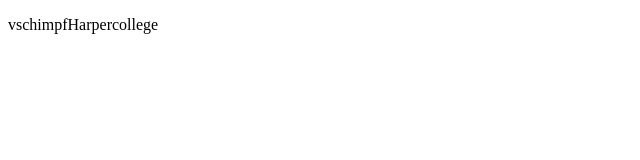
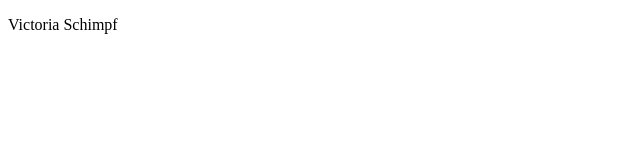
Before and after one commit to vschimpfHarpercollege/vschimpfHarpercollege.github.io-, a plain HTML site: page index.html in a window 1280 px wide. Shown: the full height of the page, 0-640 px from the left. Drawn offline with Linux system fonts and the light colour scheme.

Commit message:
Update author name in index.html

```diff
--- a/index.html
+++ b/index.html
@@ -5,6 +5,6 @@
     <title>WEB110 Internet Fundamentals</title>
   </head>
   <body>
-    <p>vschimpfHarpercollege</p>
+    <p>Victoria Schimpf</p>
   </body>
 </html>
```
